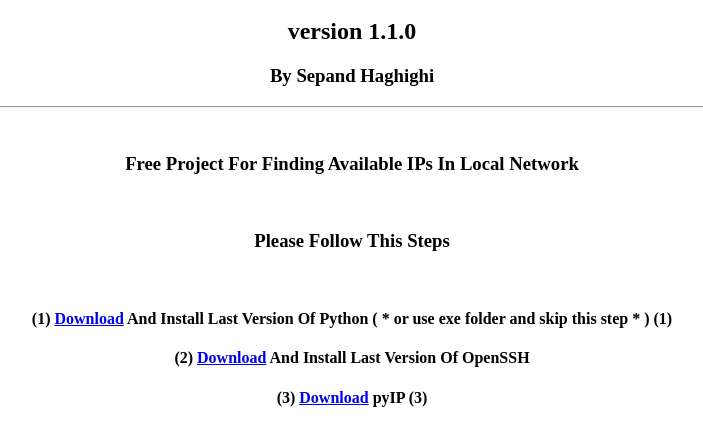
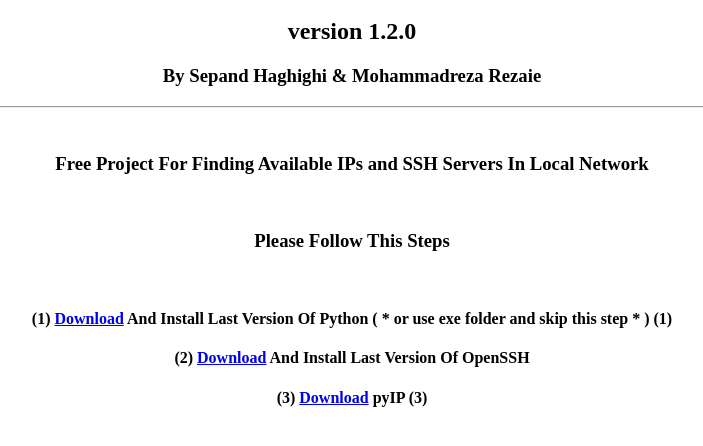
Before and after one commit to sepandhaghighi/findip, a plain HTML site: page index.html in a window 1280 px wide. Shown: the part 48-494 px from the top of the page, without its empty margins (288-991 px from the left). Drawn offline with Linux system fonts and the light colour scheme.

Commit message:
doc : homepage updated

```diff
--- a/index.html
+++ b/index.html
@@ -5,11 +5,11 @@
 	</head>
 	<body>
 		<center><h1> pyIP Home Page </html></center>
-		<center><h2> version 1.1.0 </h2>
-		<h3>By Sepand Haghighi </h3>
+		<center><h2> version 1.2.0 </h2>
+		<h3>By Sepand Haghighi & Mohammadreza Rezaie </h3>
 		<hr></hr>
 		&nbsp
-		<h3 class="header_color">Free Project For Finding Available IPs In Local Network</h3>
+		<h3 class="header_color">Free Project For Finding Available IPs and SSH Servers In Local Network</h3>
 		&nbsp
 		<h3> Please Follow This Steps </h3>
 		&nbsp
@@ -17,7 +17,7 @@
 
 		<h4 class="header_light">  (2) <a href="http://openssh.com">Download</a> And Install Last Version Of OpenSSH </h4>
 
-		<h4 class="header_light">  (3) <a href="https://github.com/sepandhaghighi/pyip/archive/v1.1.0.zip">Download</a> pyIP (3) </h4>
+		<h4 class="header_light">  (3) <a href="https://github.com/sepandhaghighi/pyip/archive/v1.2.0.zip">Download</a> pyIP (3) </h4>
 		</center>
 
 
```
